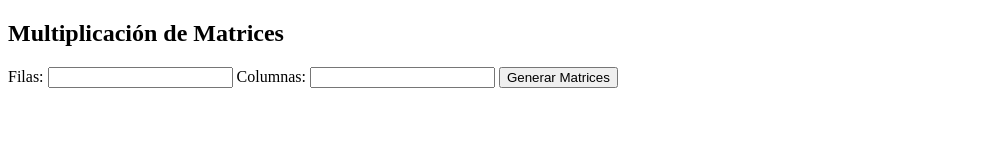
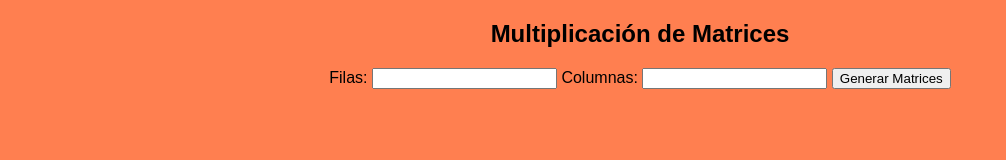
Before and after one commit to carlosNahuelSanchez/js_to_python_5, a plain HTML site: page python/public/index.html in a window 1280 px wide. Shown: the whole page, without its empty margins (0-1006 px from the left). Drawn offline with Linux system fonts and the light colour scheme.

Commit message:
tp-terminado

```diff
--- a/python/public/index.html
+++ b/python/public/index.html
@@ -4,6 +4,21 @@
     <meta charset="UTF-8">
     <meta name="viewport" content="width=device-width, initial-scale=1.0">
     <title>Multiplicar Matrices</title>
+    <style>
+        body {
+            font-family: Arial, sans-serif;
+            text-align: center;
+            background-color: coral;
+        }
+    </style>
+</head>
+<body>
+    <h2>Multiplicación de Matrices</h2>
+    <label>Filas: <input type="number" id="filas"></label>
+    <label>Columnas: <input type="number" id="columnas"></label>
+    <button onclick="generarMatrices()">Generar Matrices</button>
+    <div id="matrices"></div>
+    <div id="resultado"></div>
     <script>
         function generarMatrices() {
             const filas = parseInt(document.getElementById('filas').value);
@@ -71,13 +86,5 @@
             });
         }
     </script>
-</head>
-<body>
-    <h2>Multiplicación de Matrices</h2>
-    <label>Filas: <input type="number" id="filas"></label>
-    <label>Columnas: <input type="number" id="columnas"></label>
-    <button onclick="generarMatrices()">Generar Matrices</button>
-    <div id="matrices"></div>
-    <div id="resultado"></div>
 </body>
 </html>
```
Also changed, not shown: README.md.
